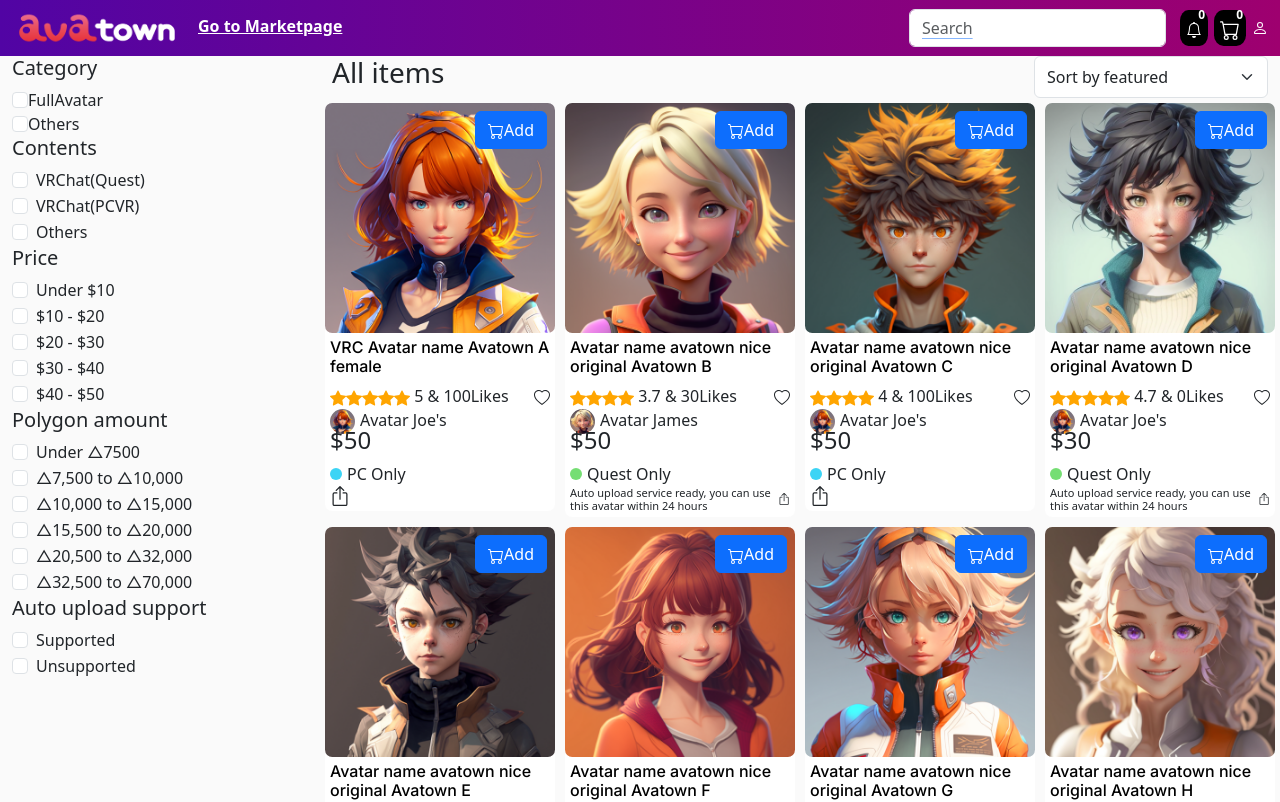
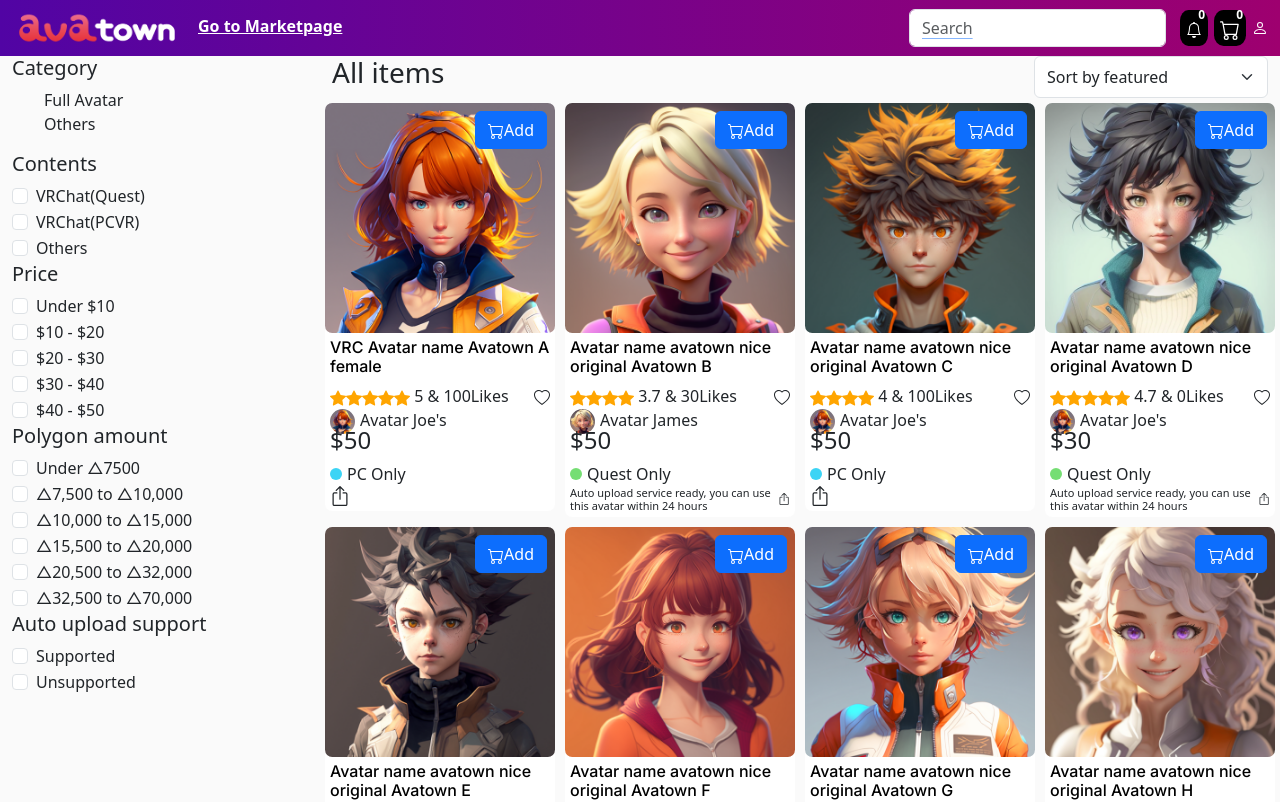
Before and after one commit to Fah1m09/AvatarStore, a React (Vite) app: page / in a window 1280 px wide. Shown: the top 802 px of the page. Built offline with nearby package versions, Linux system fonts and the light colour scheme.

Commit message:
finalChanges

```diff
--- a/src/App.css
+++ b/src/App.css
@@ -19,7 +19,7 @@ body {
   color: white;
 }
 
-.nav-go-2-market{
+.nav-go-2-market {
   margin-left: 1rem;
   color: #fff;
   font-weight: bolder;
@@ -54,7 +54,7 @@ body {
   line-height: 12px;
 }
 
-.box-product-user{
+.box-product-user {
   width: 25px;
   height: 25px;
   border-radius: 50%;
@@ -142,6 +142,14 @@ body {
   height: 100%;
 }
 
+.btn-copy {
+  position: absolute;
+  z-index: 5;
+  background: #ffffff;
+  border: 1px solid #6a6a6a;
+  border-radius: 7.2px;
+}
+
 /* sectioning completed */
 
 .thumb-box {
@@ -220,11 +228,26 @@ body {
   line-height: 1.3rem;
 }
 
-.pointer{
+.pointer {
   cursor: pointer;
 }
 
-.footer-active-page{
+.footer-active-page {
   background-color: darkgray;
   padding: 0px 6px;
 }
+
+.dropdown {
+  padding: 0;
+  color: #fff;
+}
+
+.filter-cat-li {
+  cursor: pointer;
+  list-style-type: none;
+  text-decoration: none;
+}
+
+.filter-cat-li-selected {
+  text-decoration: underline;
+}
--- a/src/components/FilterMenu.jsx
+++ b/src/components/FilterMenu.jsx
@@ -3,6 +3,7 @@ import { Form } from "react-bootstrap";
 import { useDispatch, useSelector } from "react-redux";
 import {
   autoUploadSupport,
+  category,
   content,
   polygonAmount,
   price,
@@ -12,6 +13,29 @@ export default function FilterMenu() {
   const dispatch = useDispatch();
   const data = useSelector((state) => state.filter);
   const [filterData, setFilterData] = useState(data);
+  const [selectedCat, setSelectedCat] = useState("");
+  const [categoryList, setCategoryList] = useState([
+    {
+      id: 1,
+      value: "Full Avatar",
+      showSubmenu: false,
+      submenu: [
+        {
+          id: 1,
+          value: "HumanBased",
+          showSubmenu: false,
+          submenu: [
+            { id: 1, displayName: "Male", value: "male" },
+            { id: 2, displayName: "Female", value: "female" },
+            { id: 3, displayName: "Unisex", value: "unisex" },
+          ],
+        },
+        { id: 2, value: "Animal & mythical creature" },
+        { id: 3, value: "Robot based" },
+      ],
+    },
+    { id: 2, value: "Others" },
+  ]);
   const priceRanges = [
     { label: "Under $10", value: "0-10" },
     { label: "$10 - $20", value: "10-20" },
@@ -83,21 +107,77 @@ export default function FilterMenu() {
     dispatch(polygonAmount(event.target.value));
   };
 
+  const handleShowSubmenu = (Id, subId) => {
+    let tempArray = [...categoryList];
+    tempArray[Id - 1].submenu[subId - 1].showSubmenu =
+      !tempArray[Id - 1].submenu[subId - 1].showSubmenu;
+    setCategoryList(tempArray);
+  };
+
+  const handleShow = (Id) => {
+    let tempArray = [...categoryList];
+    tempArray[Id - 1].showSubmenu = !tempArray[Id - 1].showSubmenu;
+    setCategoryList(tempArray);
+  };
+  console.log(selectedCat);
+
   return (
     <div>
       <h5>Category</h5>
-      <div>
-        <input className="form-check-input" type="checkbox" value="" />
-        <label className="form-check-label" htmlFor="flexCheckDefault">
-          FullAvatar
-        </label>
-      </div>
-      <div>
-        <input className="form-check-input" type="checkbox" value="" />
-        <label className="form-check-label" htmlFor="flexCheckChecked">
-          Others
-        </label>
-      </div>
+      <ul>
+        {categoryList.map((cat) => (
+          <li className="filter-cat-li" key={cat.id}>
+            <a onClick={() => handleShow(cat.id)}>{cat.value}</a>
+            <ul>
+              {cat.showSubmenu &&
+                cat.id === 1 &&
+                cat.submenu.map((subMenu, index) => (
+                  <li
+                    className={`filter-cat-li ${
+                      selectedCat === subMenu.value
+                        ? "filter-cat-li-selected"
+                        : ""
+                    }`}
+                    key={index}
+                  >
+                    <a
+                      onClick={() => {
+                        setSelectedCat(subMenu.value);
+                        handleShowSubmenu(cat.id, subMenu.id);
+                      }}
+                    >
+                      {subMenu.value}
+                    </a>
+                    <ul>
+                      {subMenu.showSubmenu &&
+                        subMenu.id === 1 &&
+                        subMenu.submenu.map((subSubMenu, index) => (
+                          <li
+                            className={`filter-cat-li ${
+                              selectedCat === subSubMenu.value
+                                ? "filter-cat-li-selected"
+                                : ""
+                            }`}
+                            key={index}
+                          >
+                            <a
+                              onClick={() => {
+                                setSelectedCat(subSubMenu.value);
+                                dispatch(category(subSubMenu.value));
+                              }}
+                            >
+                              {subSubMenu.displayName}
+                            </a>
+                          </li>
+                        ))}
+                    </ul>
+                  </li>
+                ))}
+            </ul>
+          </li>
+        ))}
+      </ul>
+
       <h5>Contents</h5>
       <div className="row">
         <div>
@@ -105,6 +185,7 @@ export default function FilterMenu() {
             <Form.Check
               key={index}
               type="checkbox"
+              name="content"
               label={range.label}
               value={range.value}
               checked={range.checked}
@@ -120,6 +201,7 @@ export default function FilterMenu() {
             <Form.Check
               key={index}
               type="checkbox"
+              name="price"
               label={range.label}
               value={range.value}
               checked={range.checked}
@@ -136,6 +218,7 @@ export default function FilterMenu() {
             <Form.Check
               key={index}
               type="checkbox"
+              name="polygon"
               label={range.label}
               value={range.value}
               checked={range.checked}
@@ -151,6 +234,7 @@ export default function FilterMenu() {
             <Form.Check
               key={index}
               type="checkbox"
+              name="autoUpload"
               label={range.label}
               value={range.value}
               checked={range.checked}
--- a/src/components/Products/Products.jsx
+++ b/src/components/Products/Products.jsx
@@ -12,8 +12,15 @@ export default function Products() {
   const endIndex = startIndex + productsPerPage;
   const { products, users } = useSelector((state) => state.product);
   const { product } = useSelector((state) => state.cart);
-  const { price, search, content, sort, autoUploadSupport, polygonAmount } =
-    useSelector((state) => state.filter);
+  const {
+    category,
+    price,
+    search,
+    content,
+    sort,
+    autoUploadSupport,
+    polygonAmount,
+  } = useSelector((state) => state.filter);
   const numPages = Math.ceil(products.length / productsPerPage);
   const [currentProducts, setCurrentProducts] = useState([]);
 
@@ -79,6 +86,19 @@ export default function Products() {
     }
   };
 
+  const filteredSortCategory = (product) => {
+    switch (category) {
+      case "male":
+        return product.gender === "male";
+      case "female":
+        return product.gender === "female";
+      case "unisex":
+        return product.gender === "unisex";
+      default:
+        return true;
+    }
+  };
+
   const handleAddToCart = (e, prod) => {
     e.preventDefault();
     let data = {
@@ -136,6 +156,7 @@ export default function Products() {
 
           return isInPriceRange && isInPolyRange && isInContent && isSupported;
         })
+        .filter((product) => filteredSortCategory(product))
         .sort((a, b) => filteredSortBy(a, b))
         .map((prod) => (
           <div key={prod.id} className="col-sm-3 box-product-outer">
@@ -233,7 +254,6 @@ export default function Products() {
                         within 24 hours
                       </p>
                     )}
-
                     <svg
                       onClick={() => copyProductLink(prod.id)}
                       xmlns="http://www.w3.org/2000/svg"
--- a/src/features/cart/cartSlice.js
+++ b/src/features/cart/cartSlice.js
@@ -16,12 +16,14 @@ const cartSlice = createSlice({
               (product) => product.id === productToAdd.id
             );
             if (existingProductIndex !== -1) {
-              const updatedProducts = [...state.product];
               return {
                 ...state,
-                product: updatedProducts,
-                total: state.total + productToAdd.price,
-                items: state.items + 1
+                product: [
+                  ...state.product.slice(0, existingProductIndex),
+                  ...state.product.slice(existingProductIndex + 1),
+                ],
+                total: state.total - productToAdd.price,
+                items: state.items - 1
               };
             } else {
               return {
--- a/src/features/filter/filterSlice.js
+++ b/src/features/filter/filterSlice.js
@@ -20,6 +20,9 @@ const filterSlice = createSlice({
         sortByFilter: (state, action) => {
             state.sort = action.payload
         },
+        category: (state, action) => {
+          state.category = action.payload
+      },
         content: (state, action) => {
             const contentToAdd = action.payload;
             const index = state.content.findIndex(
@@ -83,9 +86,6 @@ const filterSlice = createSlice({
               };
             }
         },
-        category: (state, action) => {
-            state.category = action.payload
-        },
         autoUploadSupport: (state, action) => {
             const uploadToAdd = action.payload;
             const index = state.autoUploadSupport.findIndex(
--- a/src/pages/ProductView.jsx
+++ b/src/pages/ProductView.jsx
@@ -74,7 +74,6 @@ export default function ProductView() {
                 <h5>{currentProduct?.likes} Likes</h5>
 
                 <button
-                  disabled={product.find((x) => x.id === currentProduct.id)}
                   type="button"
                   className="btn btn-primary me-2"
                   onClick={(e) => handleAddToCart(e, currentProduct)}
```
